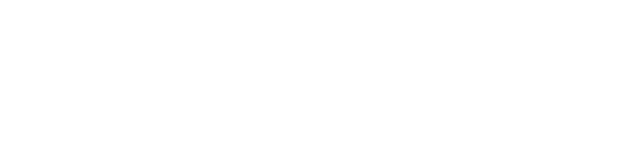
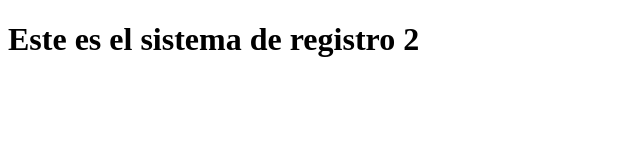
Before and after one commit to hdolivares97/sistema-de-registro-2, a plain HTML site: page index.html in a window 1280 px wide. Shown: the whole page, without its empty margins (0-640 px from the left). Drawn offline with Linux system fonts and the light colour scheme.

Commit message:
Agrega descripción al index

```diff
--- a/index.html
+++ b/index.html
@@ -7,6 +7,6 @@
     <title>Sistema de registro 2</title>
 </head>
 <body>
-
+    <h1>Este es el sistema de registro 2</h1>
 </body>
 </html>
```
